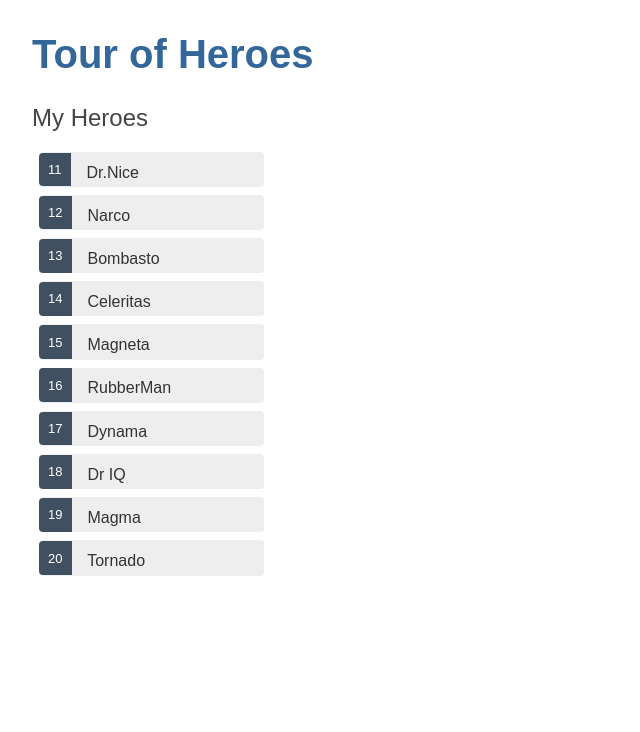
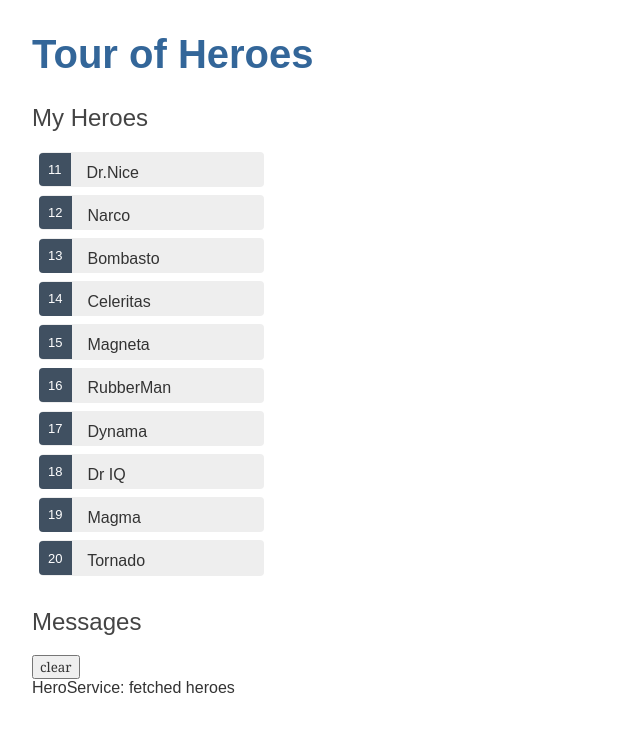
Before and after one commit to kem79/ng-tour-of-heroes, an Angular app: page / in a window 1280 px wide. Shown: the top 732 px of the page, without its empty margins (0-640 px from the left). Built offline with nearby package versions, Linux system fonts and the light colour scheme.

Commit message:
add message service

```diff
--- a/src/app/app.component.html
+++ b/src/app/app.component.html
@@ -1,2 +1,3 @@
 <h1>{{title}}</h1>
 <app-heroes></app-heroes>
+<app-messages></app-messages>
--- a/src/app/app.module.ts
+++ b/src/app/app.module.ts
@@ -5,12 +5,14 @@ import { AppComponent } from './app.component';
 import { HeroesComponent } from './heroes/heroes.component';
 import {FormsModule} from '@angular/forms';
 import { HeroDetailComponent } from './hero-detail/hero-detail.component';
+import { MessagesComponent } from './messages/messages.component';
 
 @NgModule({
   declarations: [
     AppComponent,
     HeroesComponent,
-    HeroDetailComponent
+    HeroDetailComponent,
+    MessagesComponent
   ],
     imports: [
         BrowserModule,
--- a/src/app/hero.service.ts
+++ b/src/app/hero.service.ts
@@ -3,14 +3,16 @@ import { Observable, of } from 'rxjs';
 
 import { Hero } from './hero';
 import { HEROES } from './mock-heroes';
+import { MessageService} from './message.service';
 
 @Injectable({
   providedIn: 'root'
 })
 export class HeroService {
 
-  constructor() { }
+  constructor(private messageService: MessageService) { }
   getHeroes(): Observable<Hero[]> {
+    this.messageService.add('HeroService: fetched heroes');
     return of(HEROES);
   }
 }
--- /dev/null
+++ b/src/app/message.service.ts
@@ -0,0 +1,16 @@
+import { Injectable } from '@angular/core';
+
+@Injectable({
+  providedIn: 'root'
+})
+export class MessageService {
+  messages: string[] = [];
+  add(message: string) {
+    this.messages.push(message);
+  }
+  clear() {
+    this.messages = [];
+  }
+
+  constructor() { }
+}
--- /dev/null
+++ b/src/app/messages/messages.component.html
@@ -0,0 +1,6 @@
+<div *ngIf="messageService.messages.length">
+  <h2>Messages</h2>
+  <button class="clear"
+          (click)="messageService.clear()">clear</button>
+  <div *ngFor="let message of messageService.messages">{{message}}</div>
+</div>
--- /dev/null
+++ b/src/app/messages/messages.component.ts
@@ -0,0 +1,17 @@
+import { Component, OnInit } from '@angular/core';
+
+import { MessageService} from '../message.service';
+
+@Component({
+  selector: 'app-messages',
+  templateUrl: './messages.component.html',
+  styleUrls: ['./messages.component.css']
+})
+export class MessagesComponent implements OnInit {
+
+  constructor(public messageService: MessageService) { }
+
+  ngOnInit(): void {
+  }
+
+}
```
Also changed, not shown: src/app/messages/messages.component.css (added), 2 other files (tests, documents, lock files or other folders).
